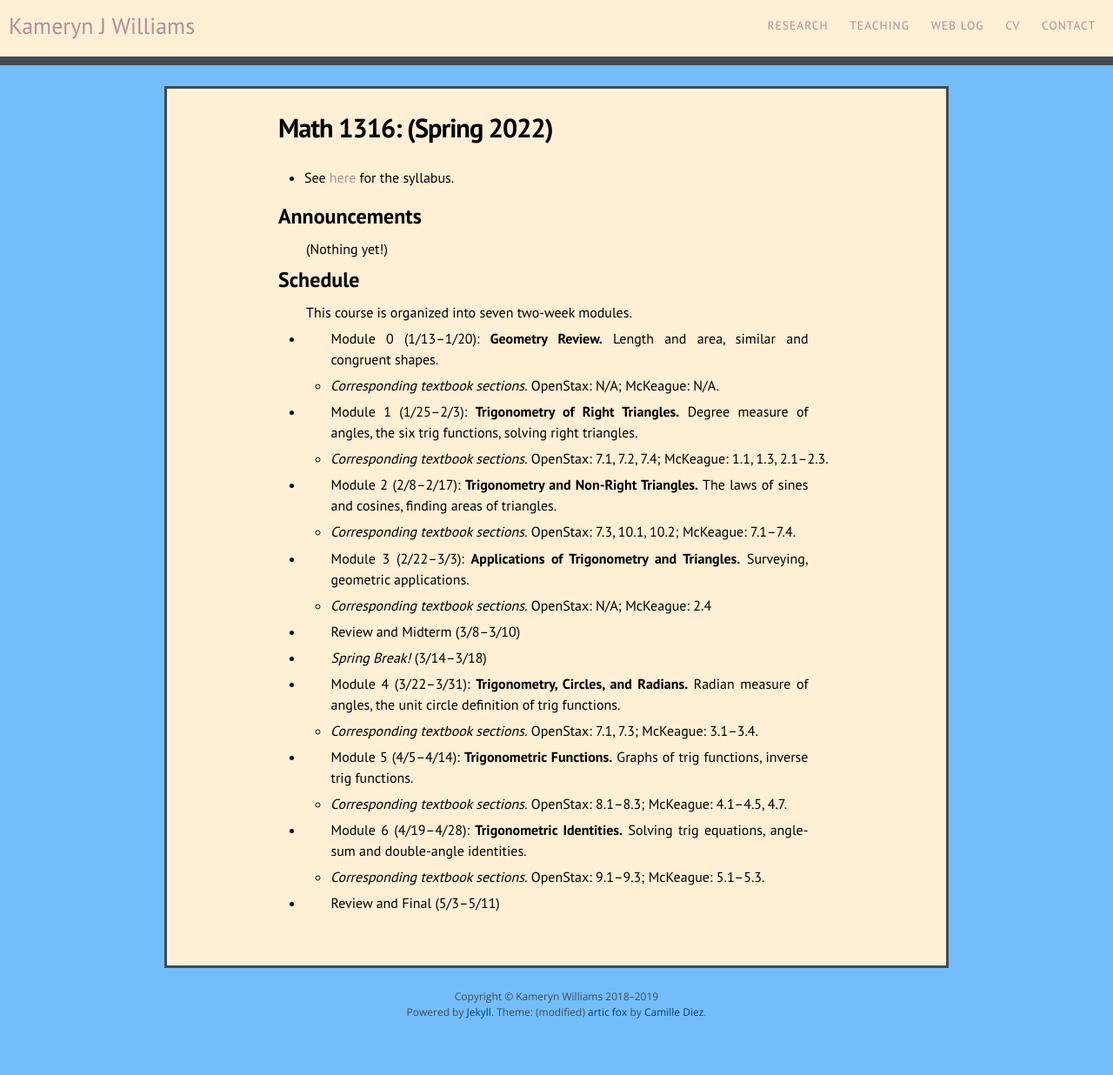
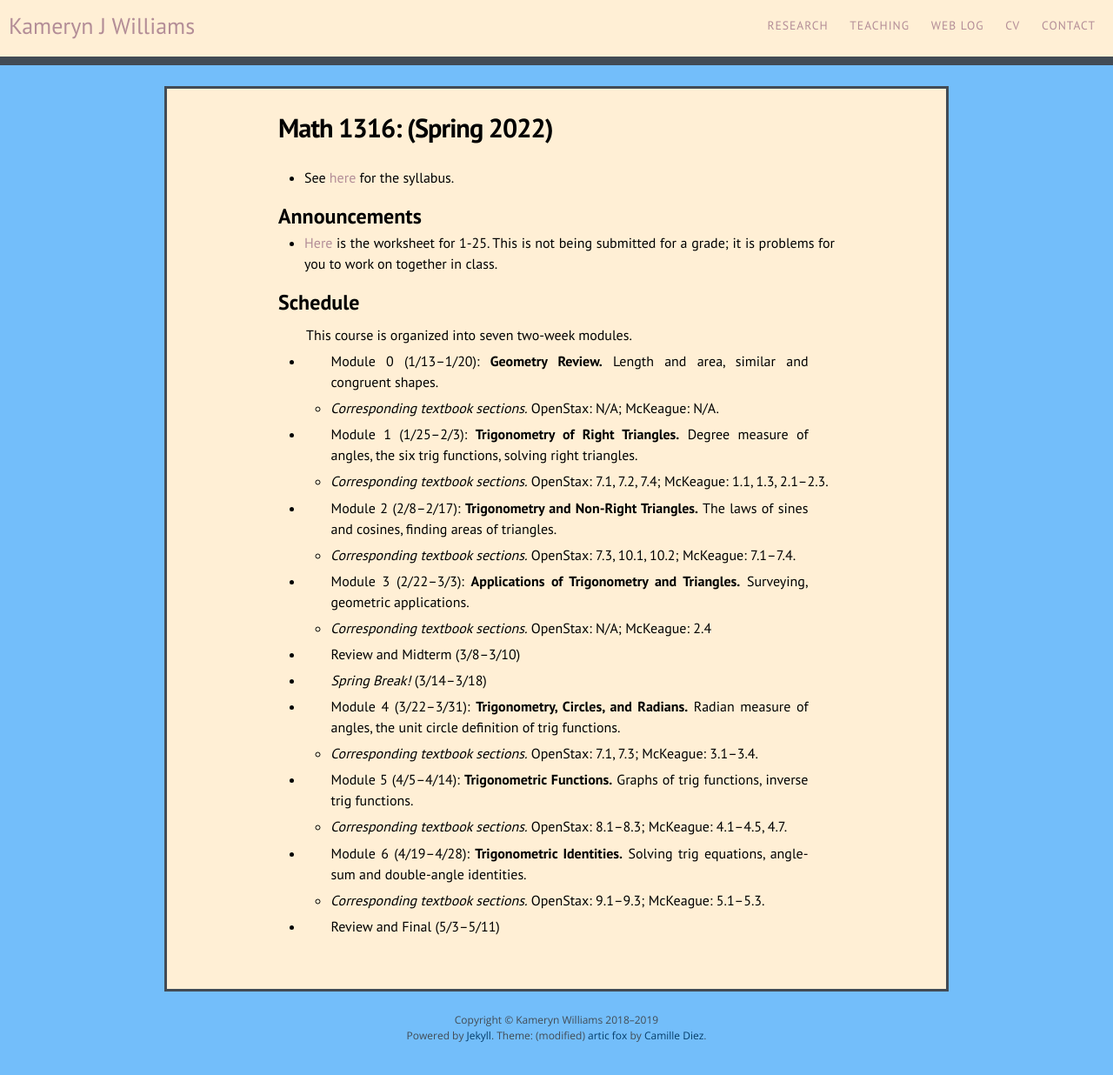
Before and after one commit to kamerynjw/kamerynjw.github.io, a Jekyll site: the page built from teaching/2022/math1316.md, in a window 1280 px wide. Shown: the whole page at 87% size. Built offline with Jekyll 4.4.1, drawn with Linux system fonts in a browser that asks for light colours; nearby versions of some CDN libraries; before the commit the page ends 1209 px from its top, so only the background shows below that.

Commit message:
new ork here

```diff
--- a/teaching/2022/math1316.md
+++ b/teaching/2022/math1316.md
@@ -11,7 +11,7 @@ permalink: /teaching/2022/math1316/
 Announcements
 -------------
 
-(Nothing yet!)
+* [Here]({{ page.url }}w1-25.pdf) is the worksheet for 1-25. This is not being submitted for a grade; it is problems for you to work on together in class.
 
 
 
```
Also changed, not shown: 1 other file.
